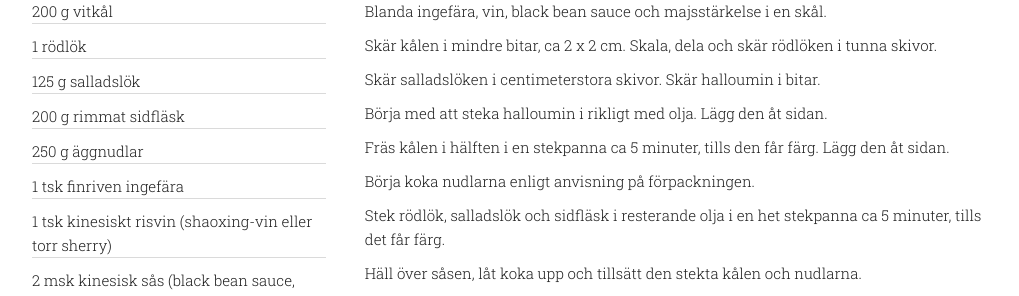
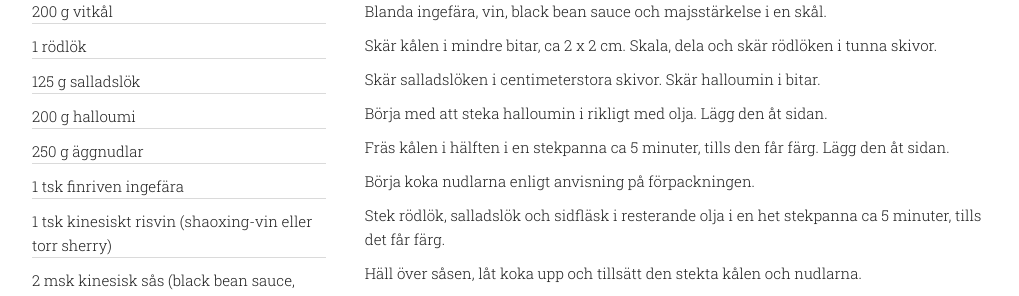
Before and after one commit to grapefrukt/recipes, a Jekyll site: the page built from _recipes/Nudelwok med kål och halloumi.md, in a window 1280 px wide. Shown: the part 132-428 px from the top of the page, without its empty margins (128-1147 px from the left). Built offline with Jekyll 4.4.1, drawn with Linux system fonts in a browser that asks for light colours.

Commit message:
Update Nudelwok med kål och halloumi.md

```diff
--- a/_recipes/Nudelwok med kål och halloumi.md
+++ b/_recipes/Nudelwok med kål och halloumi.md
@@ -6,7 +6,7 @@ ingredients :
   - 200 g vitkål
   - 1 rödlök
   - 125 g salladslök
-  - 200 g rimmat sidfläsk
+  - 200 g halloumi
   - 250 g äggnudlar
   - 1 tsk finriven ingefära
   - 1 tsk kinesiskt risvin (shaoxing-vin eller torr sherry)
```
